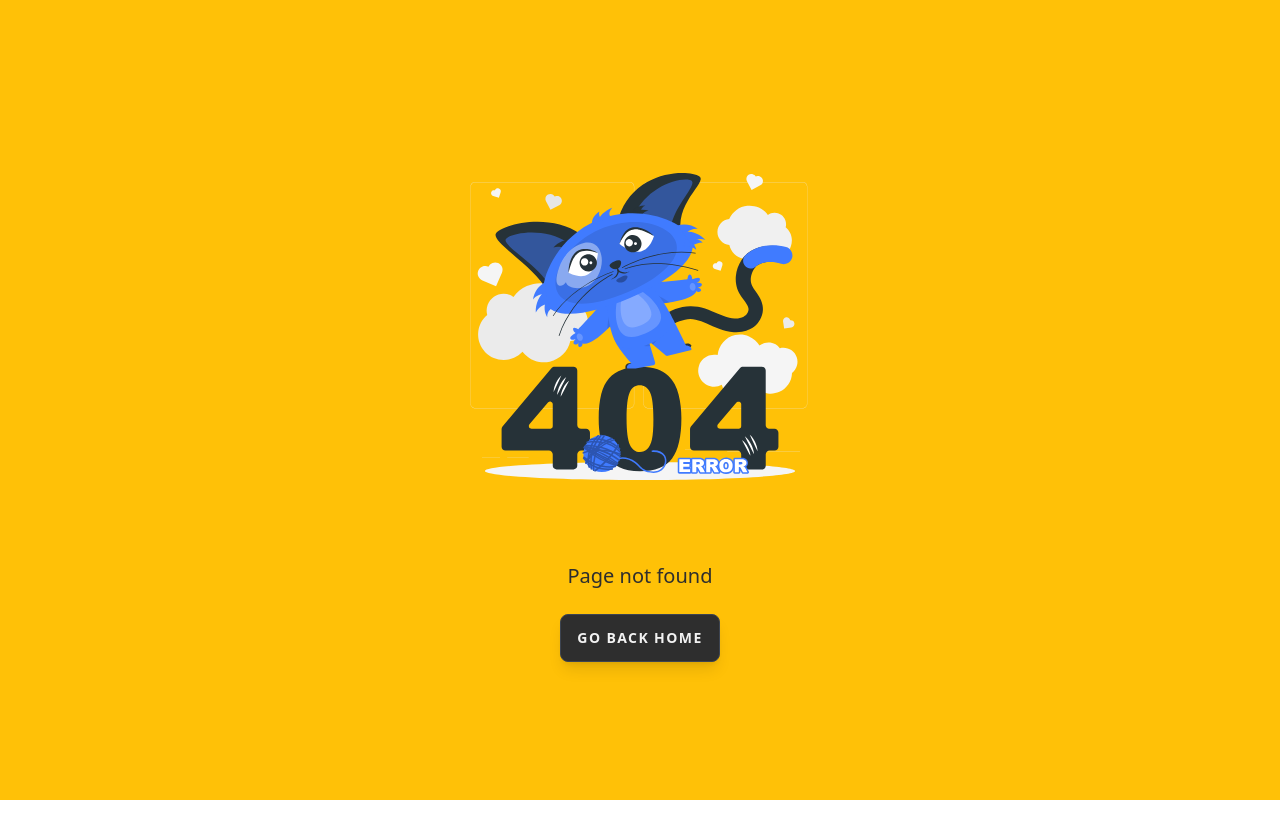
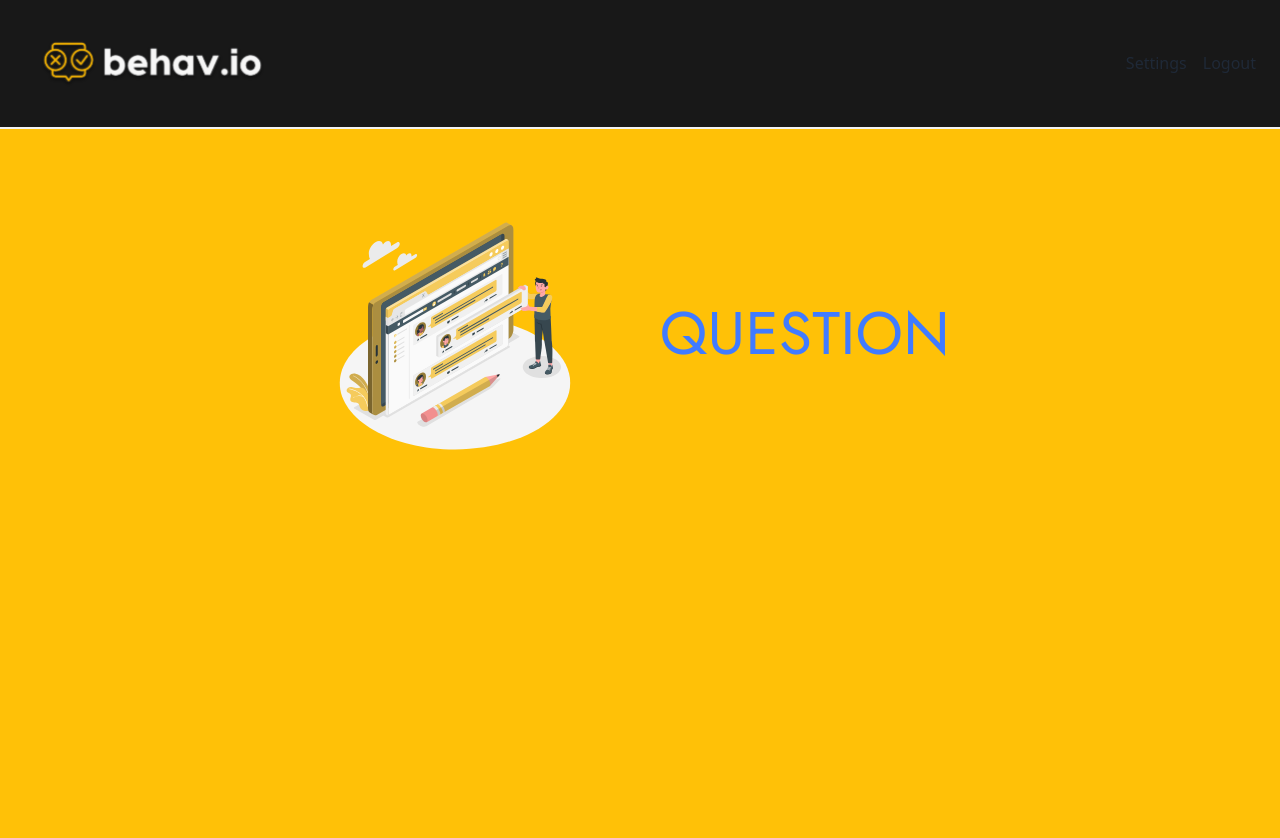
Before and after one commit to leodvincci/behav.io, a React (Vite) app in the folder behavio_frontend/: page /response in a window 1280 px wide. Before the commit this address had no page. Shown: the top 838 px of the page. Before the commit the page ends 800 px from the top, so only its background shows below. Built offline with nearby package versions, Linux system fonts and the light colour scheme.

Commit message:
corrections

```diff
--- a/behavio_frontend/src/main.tsx
+++ b/behavio_frontend/src/main.tsx
@@ -3,6 +3,7 @@ import ReactDOM from 'react-dom/client'
 import App from './App'
 import LoginPage from './routes/LoginPage';
 import RegistrationPage from './routes/RegistrationPage';
+import ResponsePage from './routes/ResponsePage';
 import CategoriesPage from './routes/CategoriesPage';
 import NotFound from './routes/NotFoundPage';
 import {
@@ -49,11 +50,11 @@ const router = createBrowserRouter([
         },
         children: [
           {
-            path: ":catid",
+            path: ":category_id",
             element: <QuestionPage />,
             loader: async ({params}) => {
-              const { question_id } = params
-              const response = await fetch(`http://localhost:8000/api/v1/questions/`)
+              console.log(params)
+              const response = await fetch(`http://localhost:8000/api/v1/questions/${params.category_id}`)
               const data = await response.json()
               console.log(data)
 
@@ -92,7 +93,10 @@ const router = createBrowserRouter([
         path: "/profile-settings",
         element: <ProfileSettingsPage />,
       },
-
+      {
+        path: "/response",
+        element: <ResponsePage />,
+      },
       {
         path: "*",
         element: <NotFound />,
--- a/behavio_frontend/src/routes/CategoriesPage.tsx
+++ b/behavio_frontend/src/routes/CategoriesPage.tsx
@@ -2,6 +2,8 @@ import { useLoaderData } from "react-router"
 import Header from "../components/ui/Header"
 import SettingsImage from "../components/ui/SettingsImage"
 import { Link } from "react-router-dom"
+
+
 const CategoriesPage = () => {
   const data = useLoaderData() // Loads the  data from the loader in main.jsx
   return (
--- a/behavio_frontend/src/routes/QuestionsPage.tsx
+++ b/behavio_frontend/src/routes/QuestionsPage.tsx
@@ -7,11 +7,12 @@ import { useState } from "react"
 import QuestionsImage from "../components/ui/QuestionsImage"
 
 const QuestionsPage = () => {
-  const [isFavorite, setIsFavorite] = useState(false)
   const data = useLoaderData() // Loads the  data from the loader in main.jsx
-  console.log(data)
+  const {id, question_text, category_id, is_favorite} = data.questions
+  const [isFavorite, setIsFavorite] = useState(is_favorite)
 
   const handleFavoriteQuestion = () => {
+    // TODO: Add logic to favorite a question
     setIsFavorite(!isFavorite)
   }
 
@@ -32,9 +33,11 @@ const QuestionsPage = () => {
                 <div key={question.id} className="p-10 bg-primary-light text-secondary-dark uppercase rounded-xl bg-opacity-90 flex flex-col justify-between items-center gap-10 tracking-widest">
                   <h3 className="card-title">{question.question_text}</h3>
                   <div className="flex gap-3">
-                    <Link to={`/questions/${question.id}`} className="btn text-secondary w-fit mt-3 mx-auto tracking-widest bg-primary-light hover:bg-primary-dark shadow-lg hover:shadow-xl active:shadow-lg">Answer</Link>
+                    {/* When pressed, the answer button will link to /response also passing the question object - This option or state management. */}
+                    <Link to={`/response`}  className="btn text-secondary w-fit mt-3 mx-auto tracking-widest bg-primary-light hover:bg-primary-dark shadow-lg hover:shadow-xl active:shadow-lg">Answer</Link>
                     <aside onClick={handleFavoriteQuestion} className="btn text-secondary w-fit mt-3 mx-auto tracking-widest bg-primary-light hover:bg-primary-dark shadow-lg hover:shadow-xl active:shadow-lg">
-                      {!isFavorite ? <BsHeart /> : <BsHeartFill />}
+                      {/* // TODO Add logic to show filled heart if question is favorited NEED POST REQ TO UPDATE IS_FAVORITE */}
+                      {question.isFavorite ? <BsHeartFill /> : <BsHeart />}
                     </aside>
                   </div>
                 </div>
--- /dev/null
+++ b/behavio_frontend/src/routes/ResponsePage.tsx
@@ -0,0 +1,22 @@
+import React from 'react'
+import Header from '../components/ui/Header'
+import SettingsImage from '../components/ui/SettingsImage'
+
+const ResponsePage: React.FC = () => {
+  return (
+    <>
+    <Header />
+    <main className="min-h-fit py-20 bg-accent min-w-full flex flex-col items-center tracking-wide text-black gap-10 p-3">
+      <section className="flex flex-col md:flex-row gap-10 md:gap-20 items-center">
+        <SettingsImage width={250} />
+        <h1 className="text-4xl md:text-6xl text-offBlue">QUESTION</h1>
+      </section>
+      <section className="w-full h-screen bg-accent max-w-6xl">
+        {/* FORM FOR STAR METHOD INPUT */}
+      </section>
+    </main>
+  </>
+  )
+}
+
+export default ResponsePage
```
